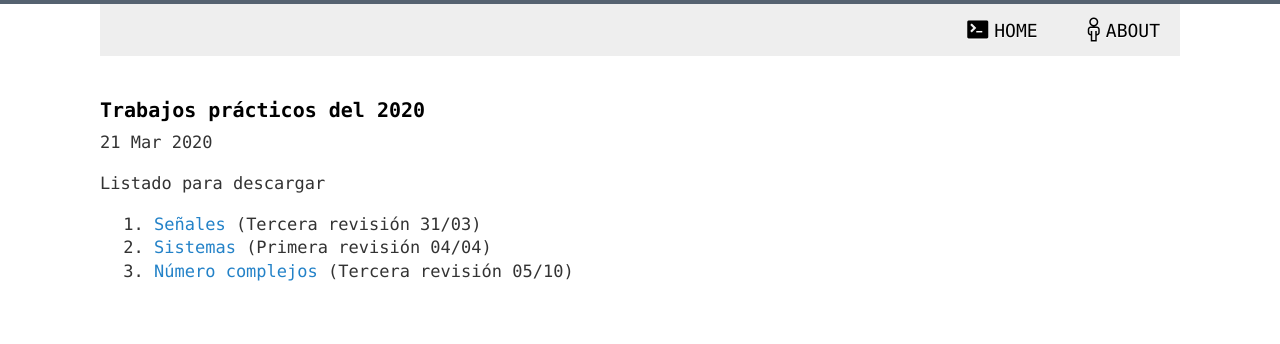
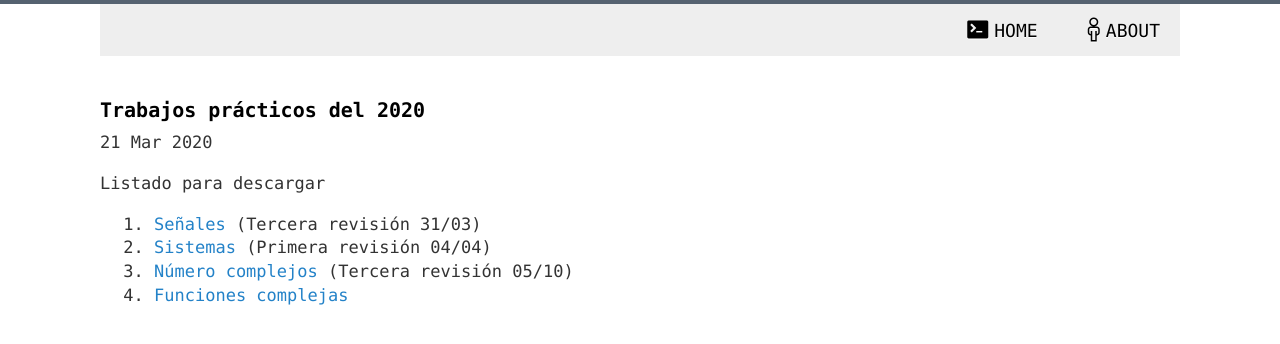
Before and after one commit to 1nv1/UTN-FRN-ASS, a Jekyll site: the page built from _posts/2020-03-21-TPs2020.markdown, in a window 1280 px wide. Shown: the top 344 px of the page. Built offline with Jekyll 4.4.1, drawn with Linux system fonts in a browser that asks for light colours; comment, search, counter and statistics services are not loaded.

Commit message:
Added tp 04

```diff
--- a/_posts/2020-03-21-TPs2020.markdown
+++ b/_posts/2020-03-21-TPs2020.markdown
@@ -12,3 +12,4 @@ Listado para descargar
 1. <a href="https://drive.google.com/open?id=1iX6nv0sYBAlPWupAtx7HZ2crc3HXfA9G" target="_blank">Señales</a> (Tercera revisión 31/03)
 2. <a href="https://drive.google.com/open?id=1YpSHEPfzDdSc17LyqBRdGKclPM1auGuy" target="_blank">Sistemas</a> (Primera revisión 04/04)
 3. <a href="https://drive.google.com/open?id=1TJF2cCeqypsboOm4JJ2FZ-9PpNJW3gpp" target="_blank">Número complejos</a> (Tercera revisión 05/10)
+4. <a href="https://drive.google.com/file/d/1XSKr1HvNFZBshWOC-0f7Pmjn_GDcYNVn/view?usp=sharing" target="_blank">Funciones complejas</a>
```
